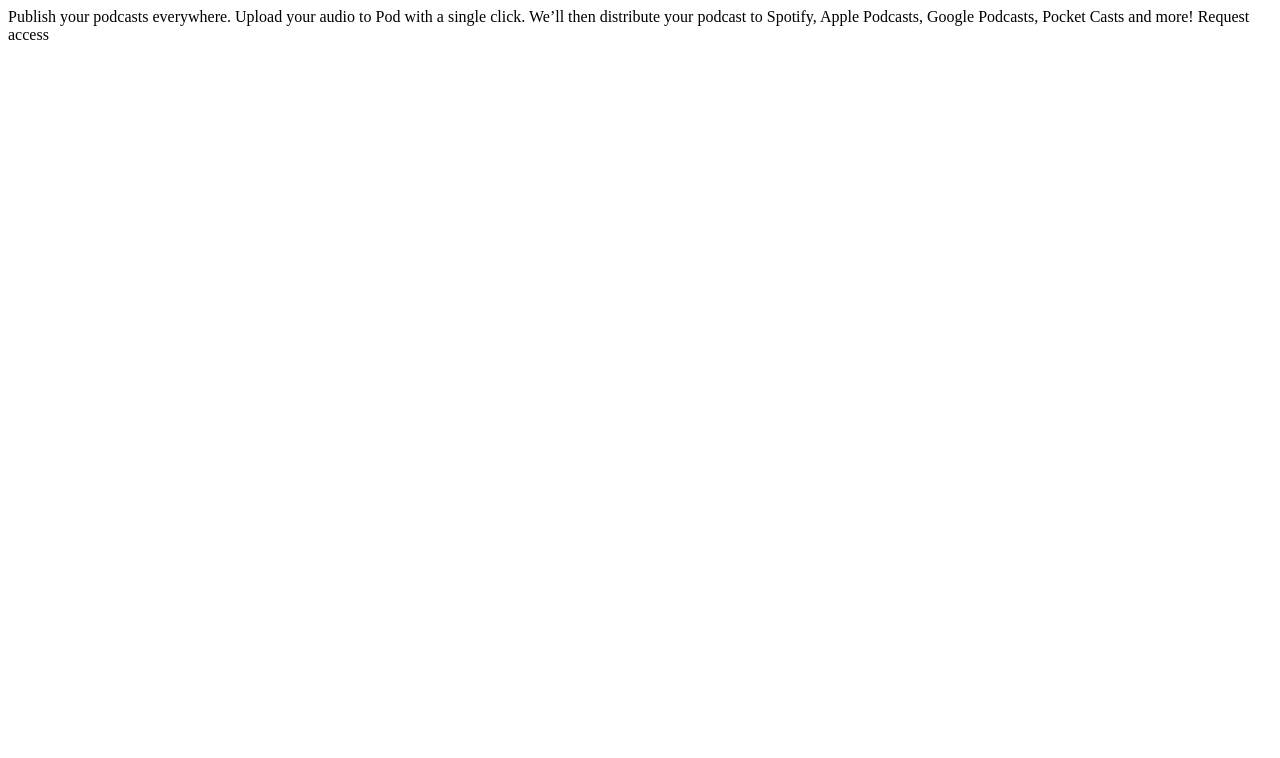
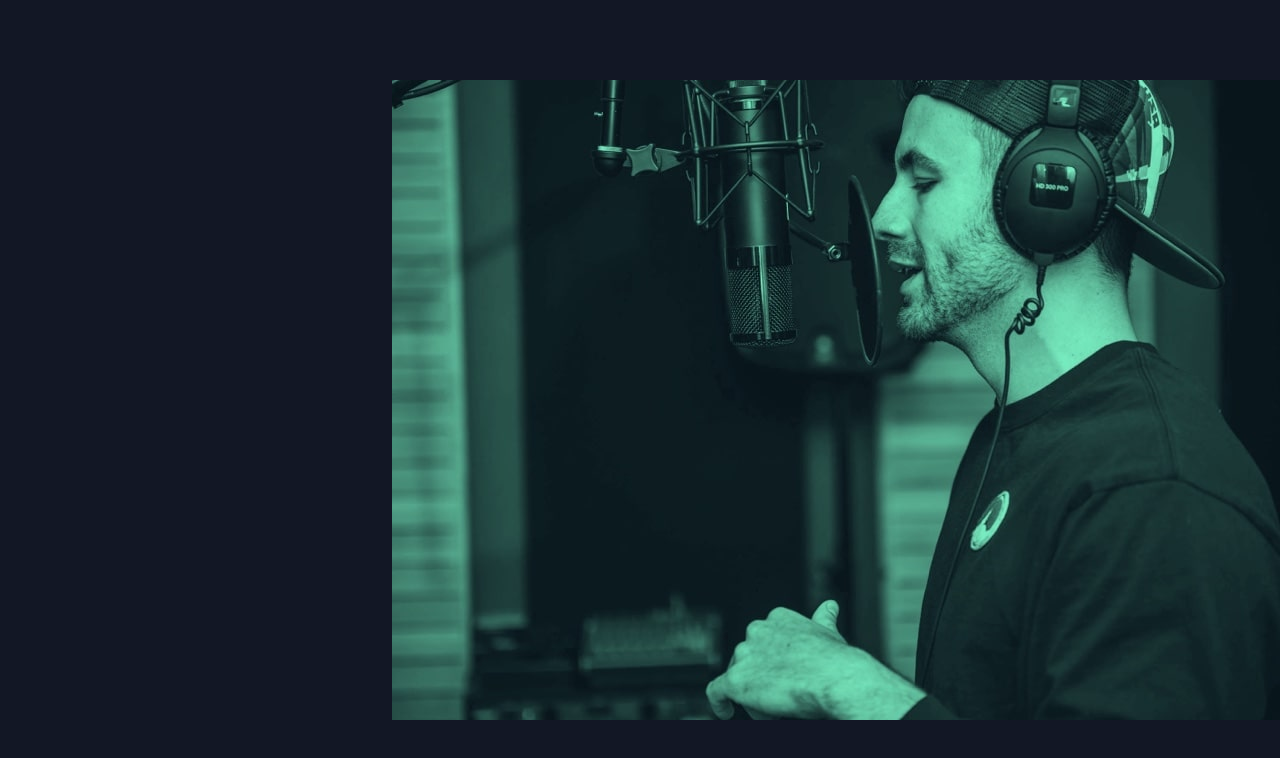
Before and after one commit to Smallz97/pod-access, a plain HTML site: page index.html in a window 1280 px wide. Drawn offline with Linux system fonts and the light colour scheme; a web font is replaced by a local one.

Commit message:
first commit

```diff
--- a/index.html
+++ b/index.html
@@ -2,18 +2,29 @@
 <html lang="en">
 <head>
   <meta charset="UTF-8">
+  <meta http-equiv="X-UA-Compatible" content="IE=edge" />
   <meta name="viewport" content="width=device-width, initial-scale=1.0">
+  <!-- displays site properly based on user's device -->
 
   <link rel="icon" type="image/png" sizes="32x32" href="./assets/favicon-32x32.png">
 
   <title>Frontend Mentor | Pod request access landing page</title>
+  <!-- Google fonts -->
+  <link rel="preconnect" href="https://fonts.googleapis.com">
+  <link rel="preconnect" href="https://fonts.gstatic.com" crossorigin>
+  <link href="https://fonts.googleapis.com/css2?family=Chivo&display=swap" rel="stylesheet">
+
+  <!-- stylesheet -->
+  <link rel="stylesheet" type="text/css" media="screen" href="style.css">
 </head>
 <body>
-  Publish your podcasts everywhere.
+  <section id="hero">
+    <!-- Publish your podcasts everywhere.
 
-  Upload your audio to Pod with a single click. We’ll then distribute your podcast to Spotify,
-  Apple Podcasts, Google Podcasts, Pocket Casts and more!
+    Upload your audio to Pod with a single click. We’ll then distribute your podcast to Spotify,
+    Apple Podcasts, Google Podcasts, Pocket Casts and more!
 
-  Request access
+    Request access -->
+  </section>
 </body>
 </html>
--- /dev/null
+++ b/style.css
@@ -0,0 +1,36 @@
+/* resetting margins and paddings to ensure consistency accross browsers */
+* {
+  margin: 0;
+  padding: 0;
+  box-sizing: border-box;
+}
+
+/* defining root variables */
+:root {
+  /* defifning font weights as varibles */
+  --small-font: 400;
+
+  /* defining colors as variables */
+  --deep-grey: rgb(44, 52, 75);
+  --deep-purple: rgb(18, 23, 37);
+  --light-grey: rgb(90, 102, 138);
+  --lemon-green: rgb(84, 230, 175);
+  --almost-blue: rgb(194, 203, 229);
+  --almost-white: rgb(255, 255, 255);
+}
+
+/* styling the browser's body */
+body {
+  font-family: "Chivo", sans-serif;
+  background-color: var(--deep-purple);
+}
+
+#hero {
+  width: 100vw;
+  height: 100vh;
+  color: var(--almost-white);
+  background: url(assets/desktop/image-host.jpg);
+  background-position: right;
+  /* background-size: 44.4%; */
+  background-repeat: no-repeat;
+}
```
Also changed, not shown: README.md.
